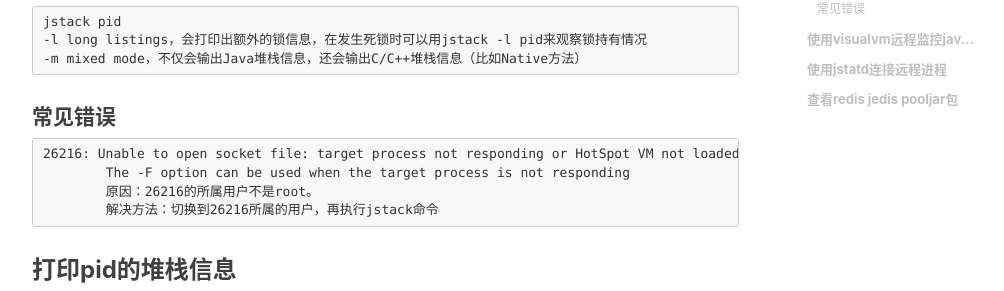
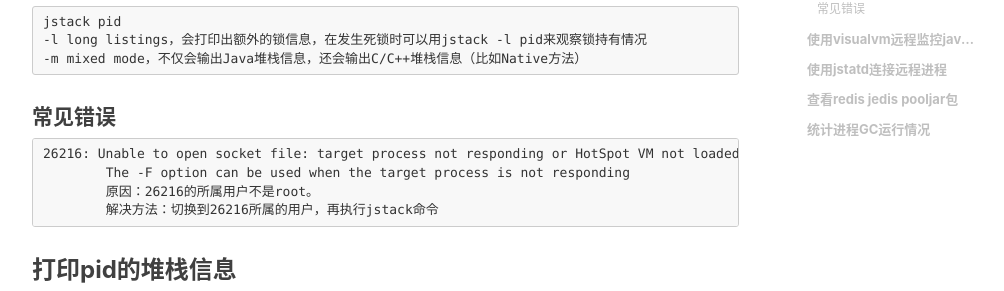
Before and after one commit to yuhangdai/yuhangdai.github.io, a Jekyll site: the page built from _posts/2018-09-29-JVM基础知识.md, in a window 1280 px wide and 1400 px high, scrolled down 610 px. Shown: the part 185-476 px from the top of the window, without its empty margins (233-1237 px from the left). Built offline with Jekyll 4.4.1, drawn with Linux system fonts in a browser that asks for light colours; nearby versions of some CDN libraries; comment, search, counter and statistics services are not loaded; some of the changed text lies outside the part shown.

Commit message:
Update 2018-09-29-JVM基础知识.md

```diff
--- a/_posts/2018-09-29-JVM基础知识.md
+++ b/_posts/2018-09-29-JVM基础知识.md
@@ -79,3 +79,6 @@ tags:
 
 ### 查看redis jedis pooljar包
 	lsof -p port | grep -E "jedis|pool|redis"
+
+### 统计进程GC运行情况
+	jstat -gcutil pid 1000 20
```
